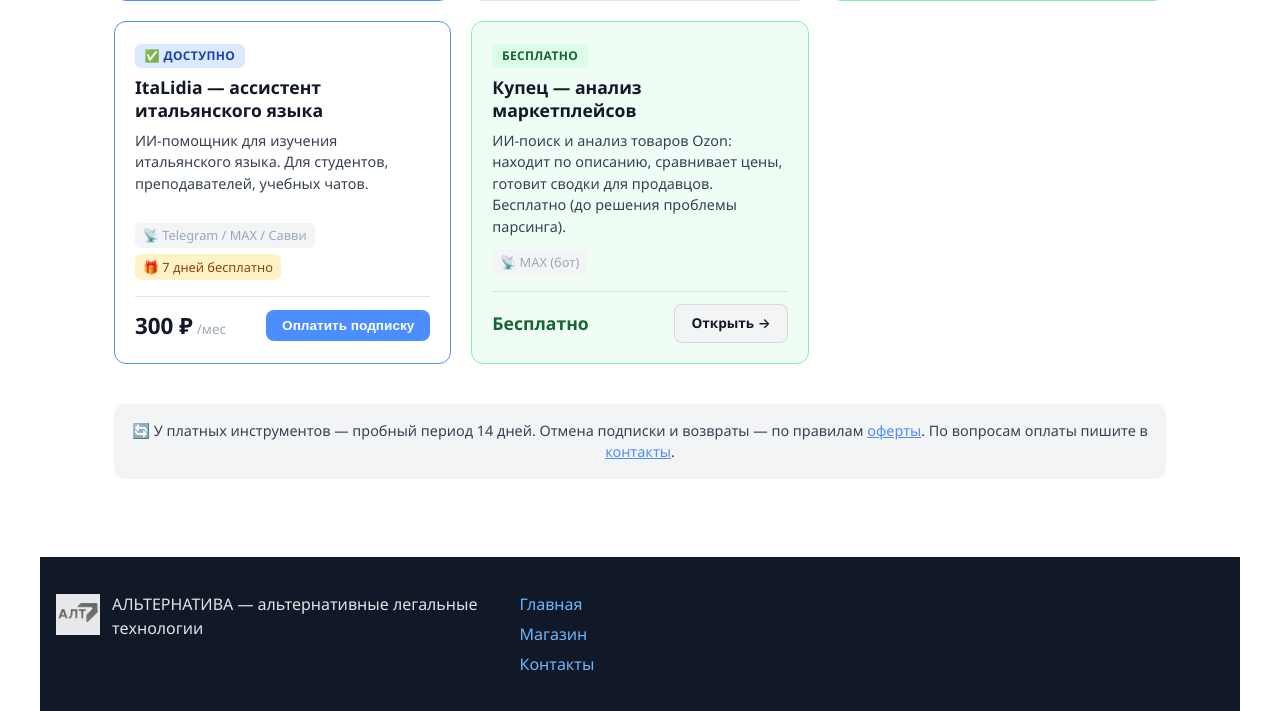
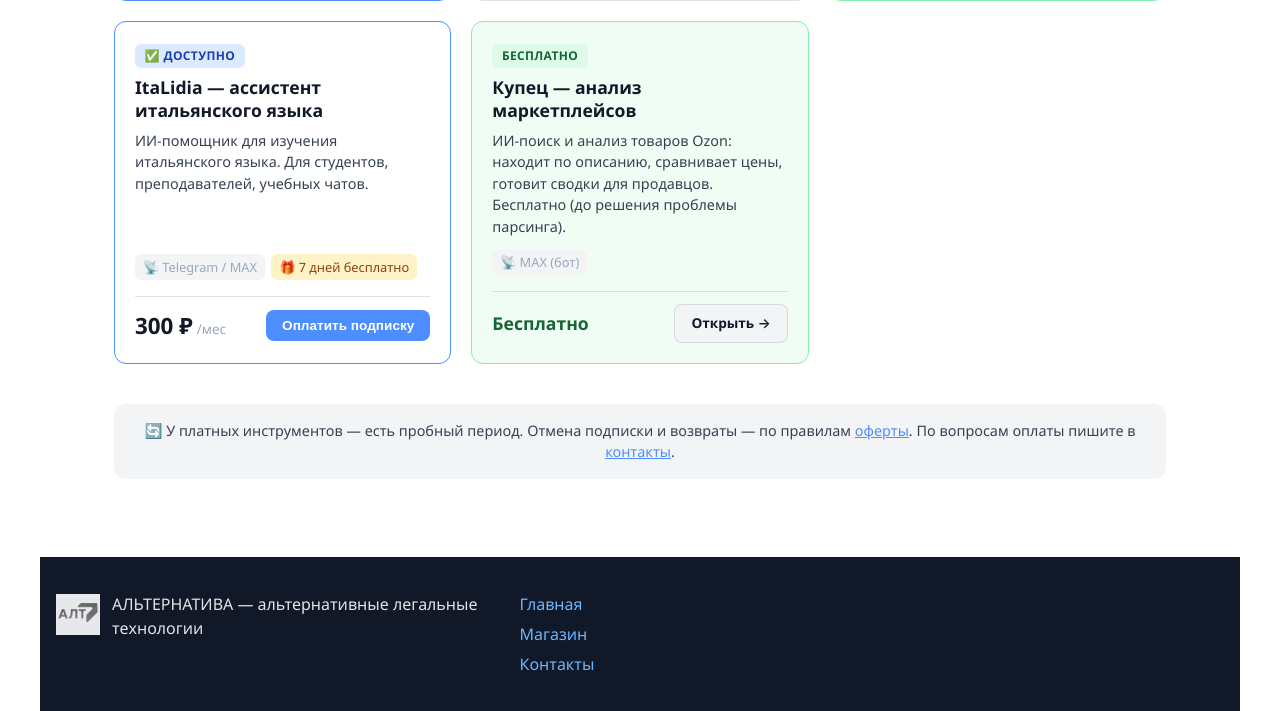
Before and after one commit to goodwill-v/rusalts, a FastAPI app: page /techologis-v2/ in a window 1280 px wide. Shown: the part 693-1404 px from the top of the page. Run offline with FastAPI, Linux system fonts and the light colour scheme.

Commit message:
fix(showcase): platform text and trial period phrasing

```diff
--- a/app/payments.py
+++ b/app/payments.py
@@ -68,7 +68,7 @@ PRODUCTS: dict[str, dict[str, Any]] = {
         "period_days": 30,
         "trial_days": 7,
         "category": "product",
-        "platform": "Telegram / MAX / Савви",
+        "platform": "Telegram / MAX",
         "bot_url": "https://t.me/ItaLidia_bot",
         "status": "available",
     },
--- a/app/templates/techologis_v2.html
+++ b/app/templates/techologis_v2.html
@@ -152,7 +152,7 @@
       </div>
 
       <p class="showcase__oferta">
-        🔄 У платных инструментов — пробный период 14 дней.
+        🔄 У платных инструментов — есть пробный период.
         Отмена подписки и возвраты — по правилам
         <a class="link" href="/oferta">оферты</a>.
         По вопросам оплаты пишите в
```
